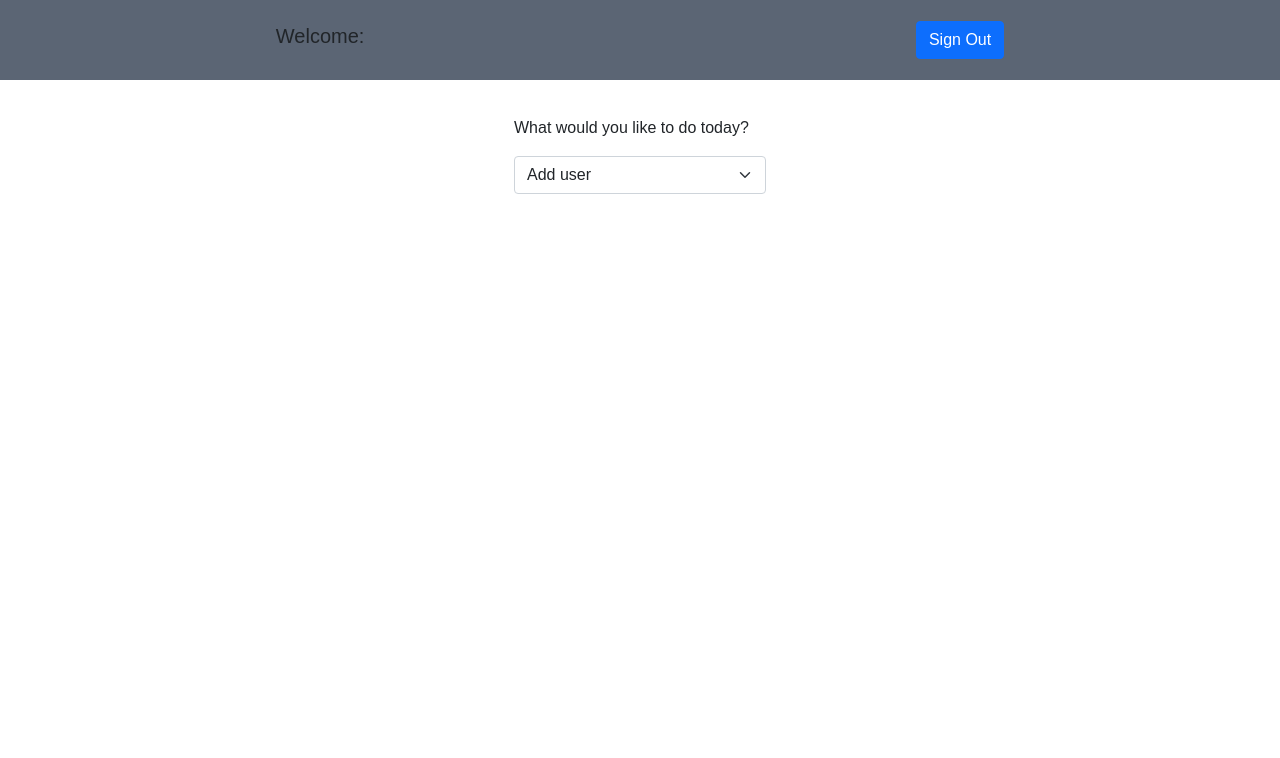
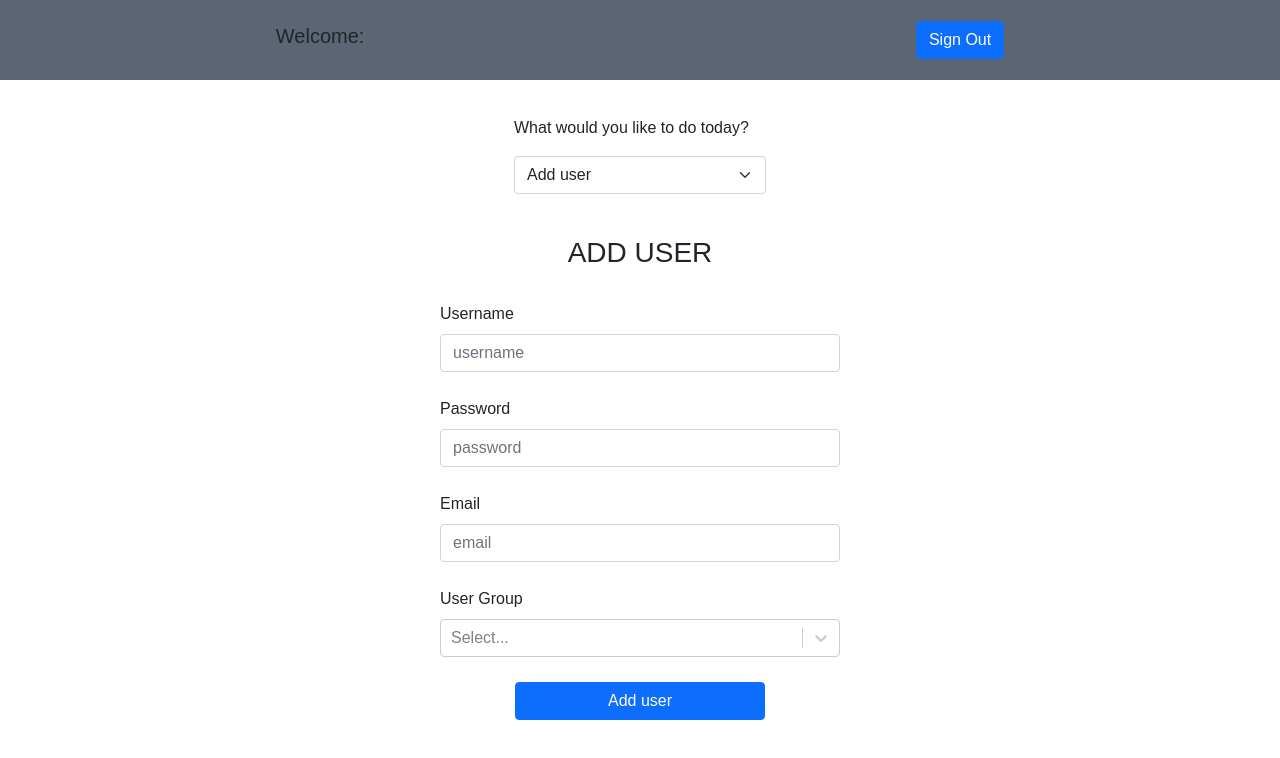
Before and after one commit to copipastaguy/task-management-system, a React (Create React App) app in the folder client/: page /management in a window 1280 px wide. Shown: the top 758 px of the page. Built offline with nearby package versions, Linux system fonts and the light colour scheme; no server answers.

Commit message:
13/07/22
add usergroup:
- convert array to string for accounts table
add user:
- updated displaying of existing user groups

```diff
--- a/client/src/view/AddUser.js
+++ b/client/src/view/AddUser.js
@@ -1,4 +1,4 @@
-import React, { useState } from "react";
+import React, { useEffect, useState } from "react";
 import { useNavigate } from "react-router-dom";
 import axios from "axios";
 import Form from "react-bootstrap/Form";
@@ -17,11 +17,22 @@ const AddUser = () => {
   const [userGroup, setUserGroup] = useState([]);
   const [selectedOption, setSelectedOption] = useState();
 
-  const UserOptions = [
-    { value: "project manager", label: "Project Manager" },
-    { value: "project lead", label: "Project Lead" },
-    { value: "team member", label: "Team Member" },
-  ];
+  // fetch existing user groups from table
+  const [userOptions, setUserOptions] = useState([]);
+
+  useEffect(() => {
+    const getGroups = async () => {
+      const response = await axios.get("/user-groups");
+      const data = response.data;
+      setUserOptions(data);
+    };
+    getGroups();
+  });
+
+  const options = userOptions.map((option) => {
+    // object for react-select options
+    return { value: option.user_group, label: option.user_group };
+  });
 
   const handleUserGroup = (selectedOption) => {
     setUserGroup(selectedOption);
@@ -49,7 +60,6 @@ const AddUser = () => {
       // FRONTEND ERROR HANDLING
       if (response.data.error) {
         // invalid field
-        console.log(response.data.error);
         toast.error(response.data.error, {
           position: "top-center",
           autoClose: 700,
@@ -64,8 +74,14 @@ const AddUser = () => {
         setUsername("");
         setPassword("");
         setEmail("");
-        setUserGroup();
-        toast.success("New user successfully added");
+        setUserGroup([]);
+        toast.success("New user successfully added", {
+          position: "top-center",
+          autoClose: 700,
+          hideProgressBar: false,
+          closeOnClick: true,
+          pauseOnHover: true,
+        });
       }
     } catch (error) {
       console.log(error);
@@ -122,7 +138,7 @@ const AddUser = () => {
             isMulti={true}
             value={selectedOption}
             onChange={handleUserGroup}
-            options={UserOptions}
+            options={options}
           />
         </Form.Group>
 
--- a/client/src/view/DisplayUsers.js
+++ b/client/src/view/DisplayUsers.js
@@ -66,15 +66,15 @@ const DisplayUsers = () => {
   };
 
   const showUsers = users.map((user, index) => {
-    console.log(user.user_group);
-    // const groups = user.user_group.split(",");
+    // console.log(user.user_group);
+    const groups = user.user_group.split(",");
 
-    // const currentGroup = groups.map((group) => {
-    //   return {
-    //     value: group.trim(),
-    //     label: group.trim(),
-    //   };
-    // });
+    const currentGroup = groups.map((group) => {
+      return {
+        value: group.trim(),
+        label: group.trim(),
+      };
+    });
 
     return (
       <Form
@@ -96,7 +96,7 @@ const DisplayUsers = () => {
           <Form.Label>user group</Form.Label>
 
           <CreatableSelect
-            // defaultValue={currentGroup}
+            defaultValue={currentGroup}
             isMulti={true}
             value={selectedOption}
             onChange={handleUserGroup}
--- a/client/src/view/UserManagement.js
+++ b/client/src/view/UserManagement.js
@@ -8,7 +8,7 @@ import LoggedIn from "./LoggedIn";
 import Form from "react-bootstrap/Form";
 
 const UserManagement = () => {
-  const [actions, setActions] = useState("view");
+  const [actions, setActions] = useState("add");
 
   return (
     <div className="main-container">
```
Also changed, not shown: 1 other file (tests, documents, lock files or other folders).
